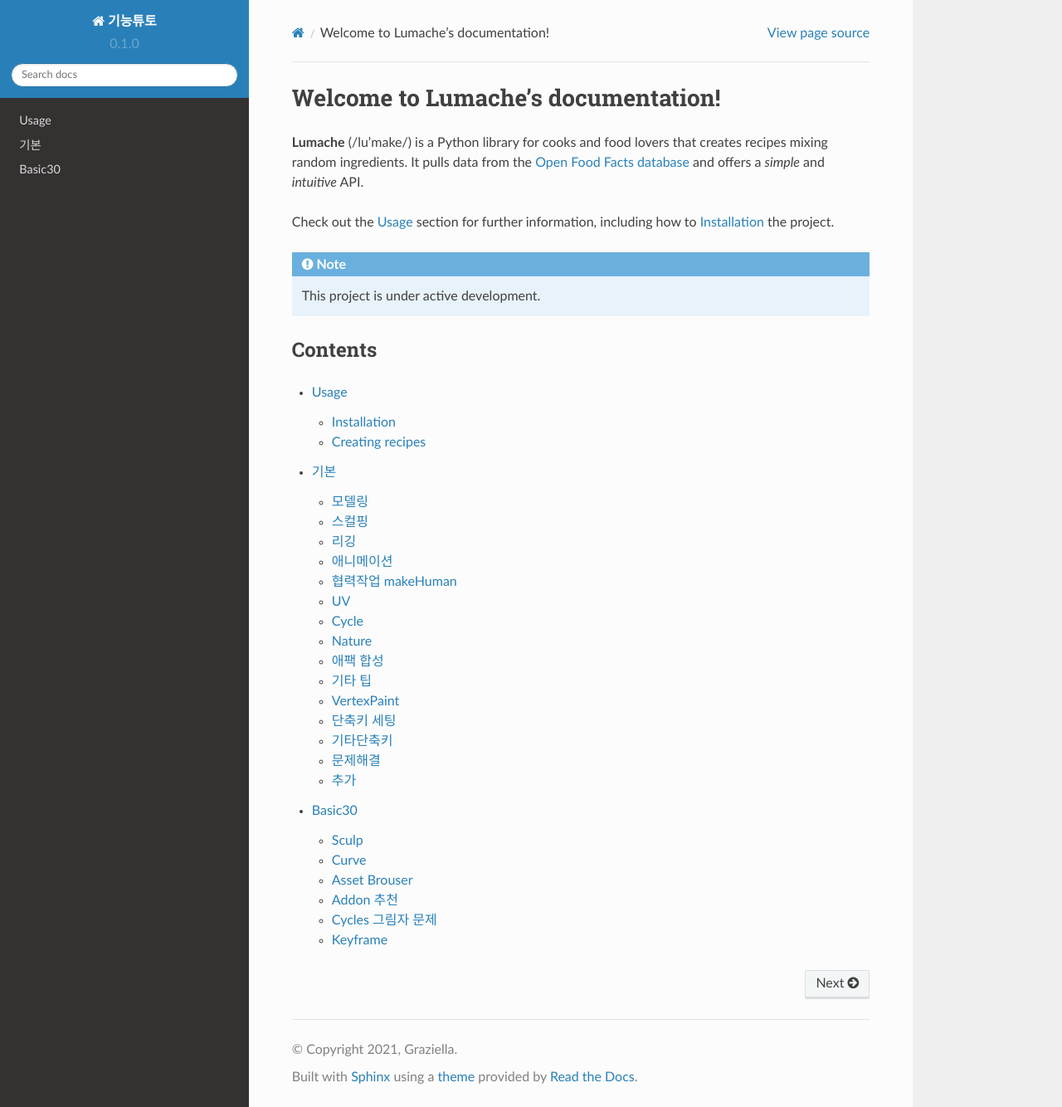
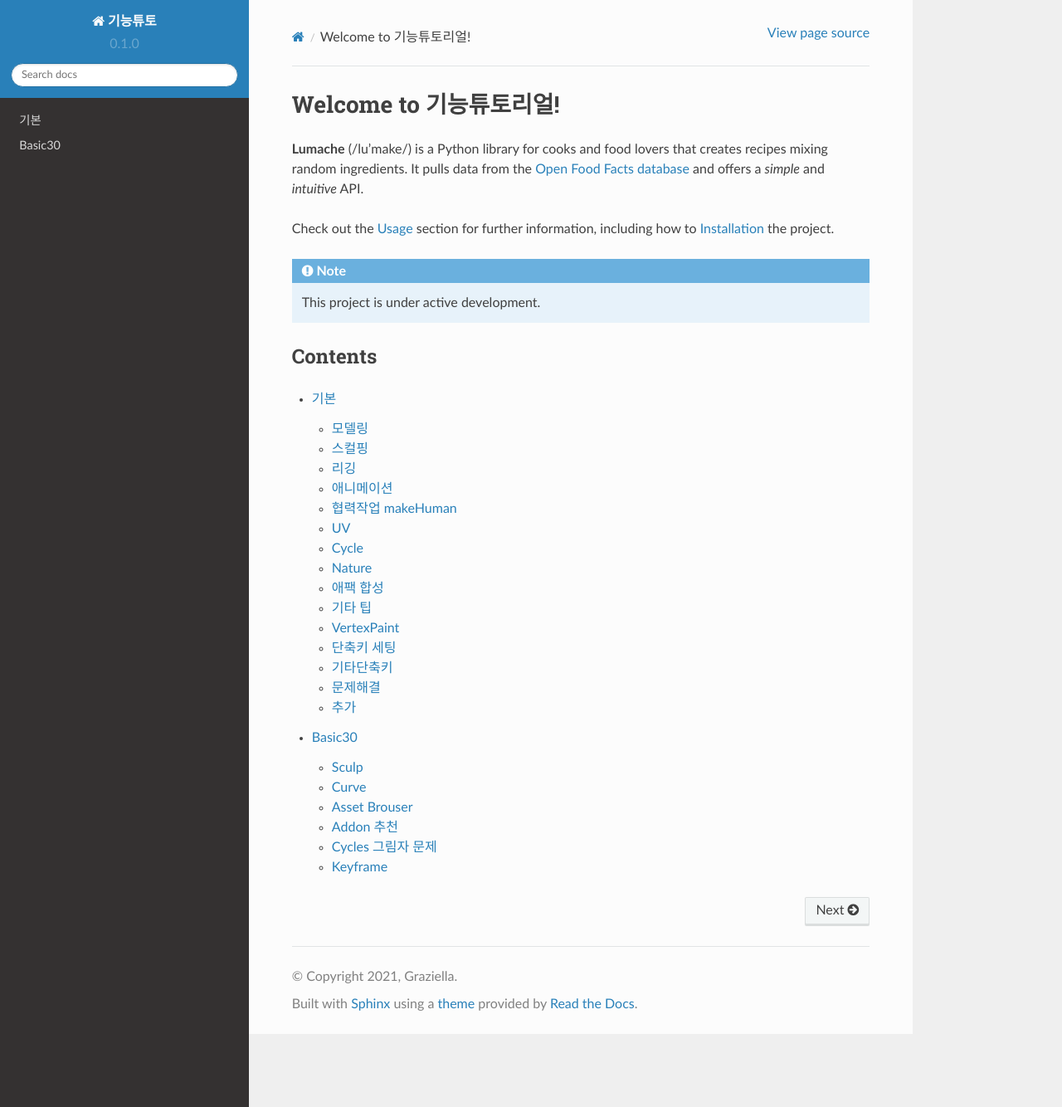
Before and after one commit to lisney/brushin, a Sphinx documentation site: the page built from docs/source/index.rst, in a window 1280 px wide and 1334 px high. Shown: the whole window at 83% size. Built offline with Sphinx 7.4.7 and the Read the Docs theme 2.0.0, drawn with Linux system fonts in a browser that asks for light colours.

Commit message:
Update index.rst

```diff
--- a/docs/source/index.rst
+++ b/docs/source/index.rst
@@ -1,4 +1,4 @@
-Welcome to Lumache's documentation!
+Welcome to 기능튜토리얼!
 ===================================
 
 **Lumache** (/lu'make/) is a Python library for cooks and food lovers
@@ -19,6 +19,5 @@
 .. toctree::
    :maxdepth: 3
 
-   usage
    blender/basic
    blender/basic30
```
